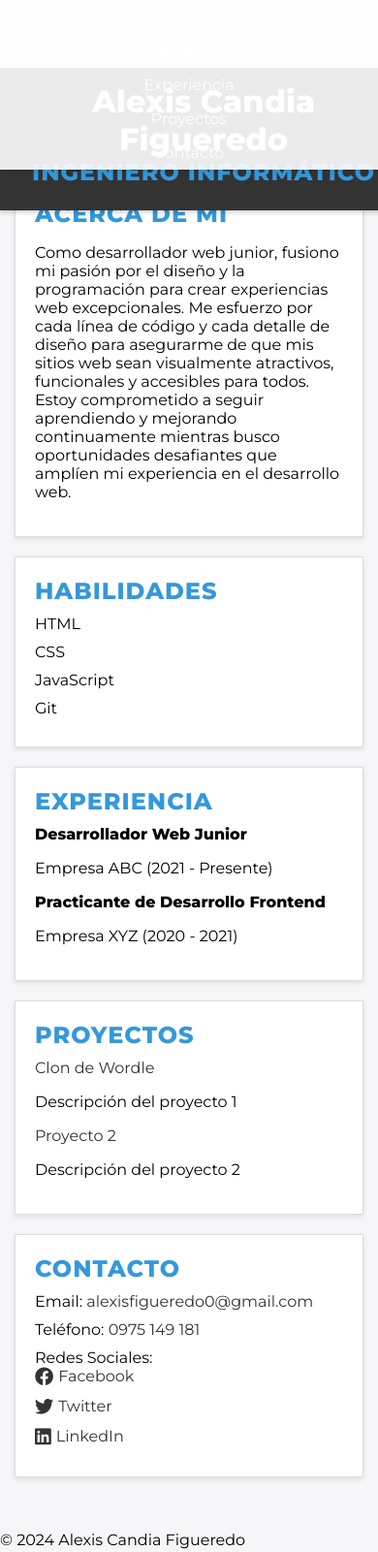
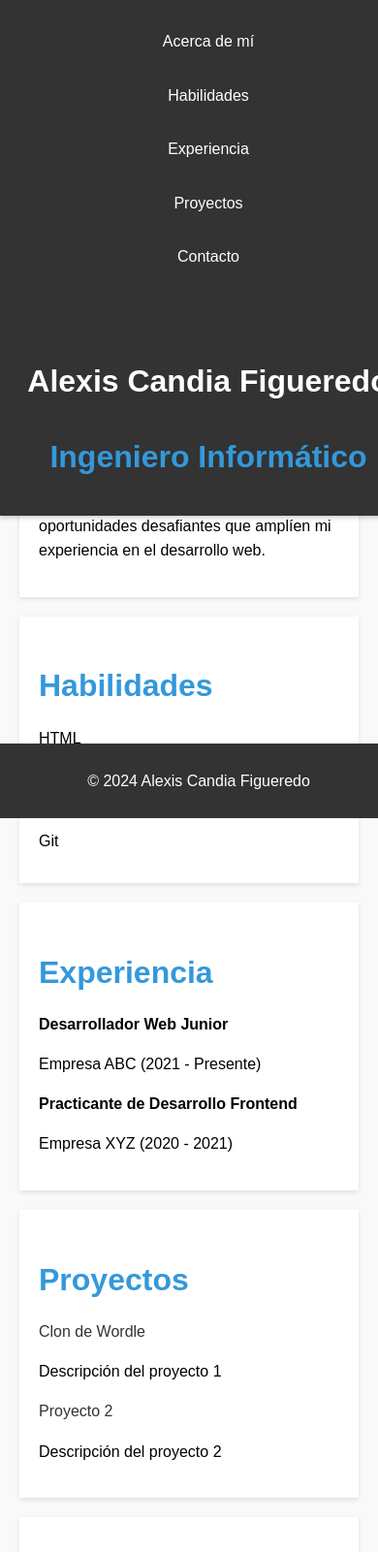
Before and after one commit to AlexisCandia500/porfolio-ppy-Alexis, a plain HTML site: page index.html in a window 390 px wide. Shown: the top 1601 px of the page at 97% size. Drawn offline with Linux system fonts and the light colour scheme.

Commit message:
Update style.css

```diff
--- a/style.css
+++ b/style.css
@@ -1,54 +1,30 @@
-/* Fuentes */
-@import url('https://fonts.googleapis.com/css?family=Montserrat:400,800');
-
-/* Estilos generales del cuerpo del documento */
+/* Estilos generales */
 body {
-    background: #f6f5f7;
-    font-family: 'Montserrat', sans-serif;
+    font-family: 'Arial', sans-serif;
     margin: 0;
-    padding-top: 70px;
-    scroll-behavior: smooth;
+    padding: 0;
+    line-height: 1.6;
+    background-color: #f9f9f9;
 }
 
-/* Estilos del encabezado */
 header {
     background-color: #333;
     color: #fff;
+    padding: 20px;
     text-align: center;
-    padding: 20px;
-    margin-bottom: 20px;
+    position: fixed;
+    width: 100%;
+    z-index: 1000;
     box-shadow: 0 2px 5px rgba(0, 0, 0, 0.2);
-    position: fixed; /* Ajustado para mantener fijo en la parte superior */
-    width: 100%; /* Asegura que ocupe todo el ancho */
-    z-index: 1000; /* Asegura que esté por encima de otros elementos */
 }
 
-/* Estilos de los encabezados (h1, h2) */
-h1, h2 {
+.menu-fijo ul {
+    list-style: none;
+    padding: 0;
     margin: 0;
-    font-weight: 800; /* Fuente más negrita */
 }
 
-h2 {
-    color: #3498db; /* Azul más suave */
-    margin-bottom: 10px;
-    font-size: 1.8rem;
-    text-transform: uppercase;
-    letter-spacing: 1px;
-}
-
-/* Estilos de la navegación */
-nav {
-    text-align: center;
-}
-
-nav ul {
-    padding: 0;
-    margin: 0;
-    list-style: none;
-}
-
-nav a {
+.menu-fijo a {
     text-decoration: none;
     color: #fff;
     padding: 10px 15px;
@@ -56,126 +32,14 @@ nav a {
     transition: background-color 0.3s ease, color 0.3s ease;
 }
 
-nav a:hover {
+.menu-fijo a:hover {
     background-color: #555;
 }
 
-/* Estilos del contenido principal */
-main {
-    max-width: 800px;
-    margin: 100px auto 20px; /* Añadido margen superior para compensar el header fijo */
-    padding: 20px;
+.titulo-container {
+    margin-top: 80px; /* Espacio para el header fijo */
 }
 
-section {
-    background-color: #fff;
-    border: 1px solid #ddd;
-    margin-bottom: 20px;
-    box-shadow: 0 2px 5px rgba(0, 0, 0, 0.1);
-    padding: 20px;
-}
-
-/* Estilos de listas en secciones específicas */
-section ul {
-    list-style: none;
-    padding: 0;
-    margin: 0;
-}
-
-section ul li {
-    margin-bottom: 10px;
-}
-
-section ul li strong {
-    font-weight: bold;
-}
-
-section ul li a {
-    text-decoration: none;
-    color: #333;
-    transition: color 0.3s ease;
-}
-
-section ul li a:hover {
-    color: #555;
-}
-
-/* Estilos del formulario de contacto */
-#contacto form {
-    max-width: 500px;
-    margin: 0 auto;
-    background-color: #fff;
-    padding: 20px;
-    border: 1px solid #ddd;
-    box-shadow: 0 2px 5px rgba(0, 0, 0, 0.1);
-}
-
-#contacto form input,
-#contacto form textarea {
-    width: calc(100% - 22px); /* Considerando el padding */
-    padding: 10px;
-    margin-bottom: 10px;
-    border: 1px solid #ddd;
-    transition: border-color 0.3s ease;
-}
-
-#contacto form textarea {
-    height: 100px;
-}
-
-#contacto form input[type="submit"] {
-    background-color: #333;
-    color: #fff;
-    border: none;
-    cursor: pointer;
-    padding: 10px 20px;
-    font-size: 1rem;
-    transition: background-color 0.3s ease;
-}
-
-#contacto form input[type="submit"]:hover {
-    background-color: #555;
-}
-
-.redes-sociales {
-    list-style: none;
-    padding: 0;
-    margin: 0;
-}
-
-.redes-sociales li {
-    margin-bottom: 10px;
-}
-
-.redes-sociales a {
-    text-decoration: none;
-    color: #333;
-    display: inline-flex;
-    align-items: center;
-}
-
-.redes-sociales i {
-    margin-right: 5px;
-    font-size: 1.2rem;
-}
-
-/* Estilos del menú fijo */
-.menu-fijo {
-    position: fixed;
-    top: 0;
-    left: 0;
-    width: 100%;
-    z-index: 1000;
-    background-color: rgba(255, 255, 255, 0.9);
-    box-shadow: 0 2px 5px rgba(0, 0, 0, 0.1);
-    transition: background-color 0.3s ease;
-}
-
-.menu-fijo.fijo {
-    background-color: #fff;
-}
-
-/* Animación para el título */
 .animacion-titulo {
     animation: aparecer 3s ease-in-out;
 }
@@ -191,26 +55,84 @@ section ul li a:hover {
     }
 }
 
-/* Media Queries para hacer el diseño responsive */
+main {
+    max-width: 800px;
+    margin: 0 auto;
+    padding: 20px;
+    padding-top: 160px; /* Ajuste para espacio del header fijo */
+}
 
-@media (max-width: 768px) {
-    header {
-        padding: 15px;
+section {
+    background-color: #fff;
+    margin-bottom: 20px;
+    padding: 20px;
+    box-shadow: 0 2px 5px rgba(0, 0, 0, 0.1);
 }
 
 h2 {
-        font-size: 1.5rem;
+    color: #3498db;
+    font-size: 2rem;
+    margin-bottom: 15px;
 }
 
-    nav a {
-        padding: 8px 12px;
+p {
+    margin-bottom: 15px;
 }
 
-    main {
-        padding: 15px;
+ul {
+    padding: 0;
+    margin: 0;
+    list-style: none;
 }
 
-    #contacto form {
-        max-width: 100%;
+ul li {
+    margin-bottom: 10px;
 }
+
+ul li a {
+    color: #333;
+    text-decoration: none;
+    transition: color 0.3s ease;
 }
+
+ul li a:hover {
+    color: #555;
+}
+
+.redes-sociales {
+    list-style: none;
+    padding: 0;
+    margin: 0;
+}
+
+.redes-sociales li {
+    display: inline-block;
+    margin-right: 10px;
+}
+
+.redes-sociales a {
+    text-decoration: none;
+    color: #333;
+    display: flex;
+    align-items: center;
+    transition: color 0.3s ease;
+}
+
+.redes-sociales a:hover {
+    color: #555;
+}
+
+.redes-sociales i {
+    margin-right: 5px;
+    font-size: 1.2rem;
+}
+
+footer {
+    text-align: center;
+    padding: 10px;
+    background-color: #333;
+    color: #fff;
+    position: fixed;
+    bottom: 0;
+    width: 100%;
+}
```
Lines whose indentation alone changed are shown as unchanged.
